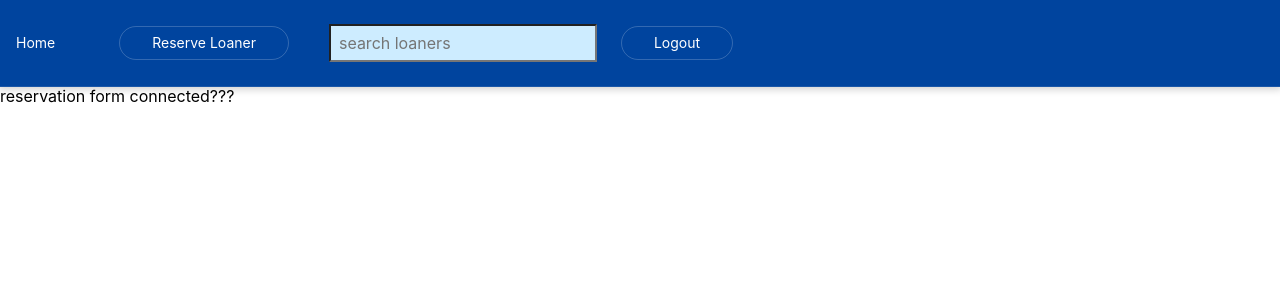
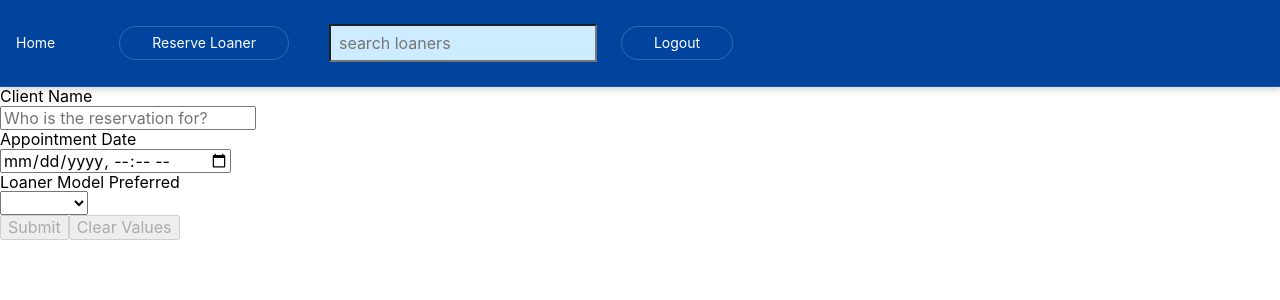
Before and after one commit to Drewvan1/loaner-api, a React (Create React App) app in the folder client/: page /reservations/new in a window 1280 px wide. Shown: the top 300 px of the page. Built offline with nearby package versions, Linux system fonts and the light colour scheme; no server answers.

Commit message:
reservation form created; api reservation post route set up

```diff
--- a/client/src/ReservationForm/ReservationForm.js
+++ b/client/src/ReservationForm/ReservationForm.js
@@ -1,15 +1,69 @@
 import React, { Component } from 'react';
-
+import { reduxForm, Field } from 'redux-form'
 
 class ReservationForm extends Component {
 
     render(){
+
+        // may need error, touched out of this.props as well
+        // can do field level validation per https://redux-form.com/8.2.2/docs/api/field.md/
+        const { handleSubmit, pristine, reset, submitting } = this.props
+
         return(
-            <div>
-                reservation form connected???
-            </div>
+            // hundle submit sends an object with the values contained within it
+            <form onSubmit={handleSubmit(values => console.log(values))}>
+                <div>
+                     <label>Client Name</label>
+                    <div>
+                        <Field name="fullName" component="input" type="text" placeholder="Who is the reservation for?" />
+                    </div>
+                    <div>
+                        {/* need to accomplish some error handling / validation here */}
+                        {/* {touched && error} */}
+                    </div>
+                </div>
+                <div>
+                    <label>Appointment Date</label>
+                    <div>
+                        <Field name='apptTime' component='input' type='datetime-local'/>
+                    </div>
+                </div>
+                <div>
+                    <label>Loaner Model Preferred</label>
+                    <div>
+                        <Field name="reqModel" component="select">
+                            <option />
+                            <option value="Odyssey">Odyssey</option>
+                            <option value="Pilot">Pilot</option>
+                            <option value="CR-V">CR-V</option>
+                        </Field>
+                    </div>
+                </div>
+                <div>
+                    <button type="submit" disabled={pristine || submitting}>
+                        Submit
+                    </button>
+                    <button type="button" disabled={pristine || submitting} onClick={reset}>
+                        Clear Values
+                    </button>
+                </div>
+            </form>
         )
     }
 }
 
-export default ReservationForm
+function validate(values){
+    const errors = {}
+
+    if (!values.fullName){
+        errors.fullName = 'The Client Name is required'
+    }
+    if (!values.apptTime){
+        errors.apptTime = 'The Appointment Date is required'
+    }
+
+    return errors
+}
+
+
+export default reduxForm({ form: 'reservationForm', validate: validate})(ReservationForm)
--- a/client/src/index.js
+++ b/client/src/index.js
@@ -6,7 +6,7 @@ import { Provider } from 'react-redux'
 import { createStore, applyMiddleware, combineReducers } from 'redux'
 import { createLogger } from 'redux-logger'  // helps with debugging with redux
 import thunkMiddleware from 'redux-thunk'
-//import { reducer as form } from 'redux-form'
+import { reducer as form } from 'redux-form'
 
 import './index.css';
 import App from './App';
@@ -18,7 +18,7 @@ import 'tachyons'  // css library
 
 const logger = createLogger()
 
-const rootReducer = combineReducers({ searchVehicles, requestReservations, requestLoaners, requestUser})
+const rootReducer = combineReducers({ searchVehicles, requestReservations, requestLoaners, requestUser, form})
 const store = createStore(rootReducer, applyMiddleware(thunkMiddleware, logger))
 
 
--- a/client/src/setupProxy.js
+++ b/client/src/setupProxy.js
@@ -18,3 +18,9 @@ module.exports = function(app) {
 // 	res.header('Access-Control-Allow-Origin', '*');  // for CORS management
 // 	next();
 //   });
+
+
+
+
+// when trying to searv off of my computer:
+// device_id and device_name are required for private IP
```
Also changed, not shown: 1 other file (tests, documents, lock files or other folders).
